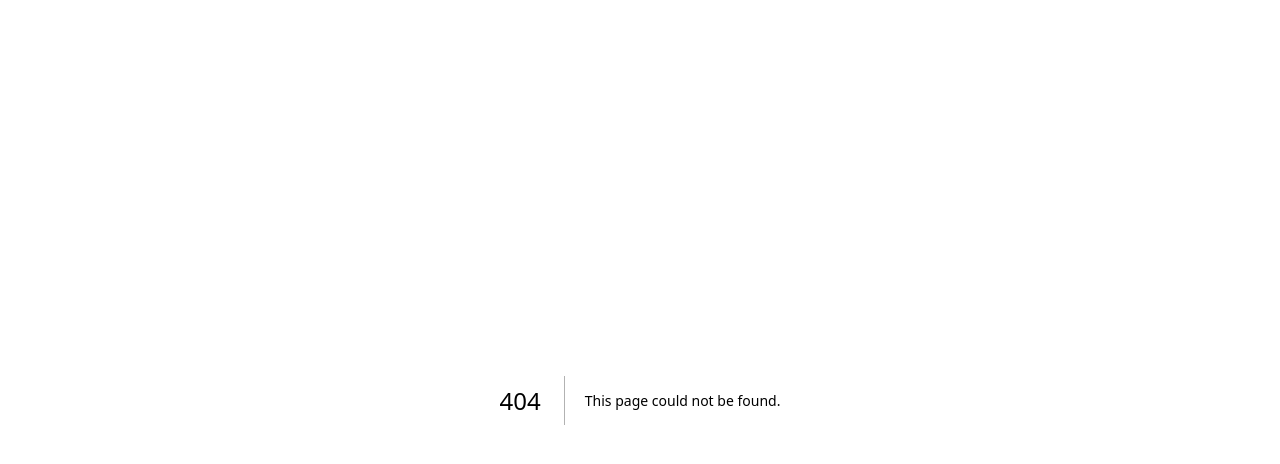
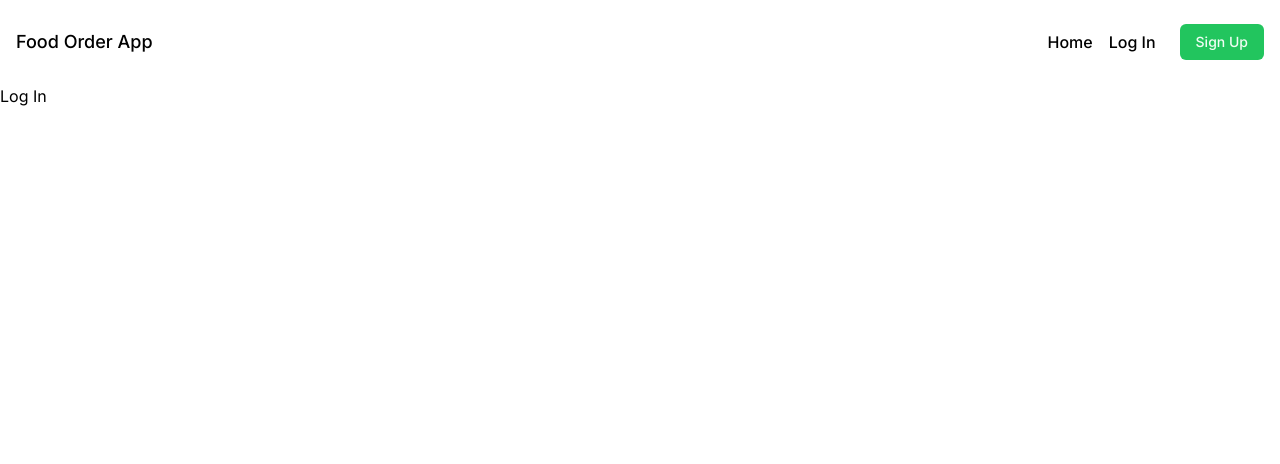
Before and after one commit to tianbuyung/food-delivery-app, a Next.js app in the folder frontend/: page /login in a window 1280 px wide. Before the commit this address had no page. Shown: the top 464 px of the page. Built offline with nearby package versions, Linux system fonts and the light colour scheme.

Commit message:
feat: create navigation bar and routes for home, register and login

```diff
--- a/frontend/app/layout.tsx
+++ b/frontend/app/layout.tsx
@@ -1,22 +1,27 @@
-import './globals.css'
-import type { Metadata } from 'next'
-import { Inter } from 'next/font/google'
+import "./globals.css";
+import type { Metadata } from "next";
+import { Inter } from "next/font/google";
 
-const inter = Inter({ subsets: ['latin'] })
+import Navigation from "@/components/Navigation";
+
+const inter = Inter({ subsets: ["latin"] });
 
 export const metadata: Metadata = {
-  title: 'Create Next App',
-  description: 'Generated by create next app',
-}
+  title: "Create Next App",
+  description: "Generated by create next app",
+};
 
 export default function RootLayout({
   children,
 }: {
-  children: React.ReactNode
+  children: React.ReactNode;
 }) {
   return (
     <html lang="en">
-      <body className={inter.className}>{children}</body>
+      <body className={inter.className}>
+        <Navigation />
+        {children}
+      </body>
     </html>
-  )
+  );
 }
--- /dev/null
+++ b/frontend/app/login/page.tsx
@@ -0,0 +1,5 @@
+/* pages/login.js */
+
+export default function LoginRoute() {
+  return <h1>Log In</h1>;
+}
--- /dev/null
+++ b/frontend/app/register/page.tsx
@@ -0,0 +1,5 @@
+/* pages/register.js */
+
+export default function RegisterRoute() {
+  return <h1>Sign Up</h1>;
+}
--- /dev/null
+++ b/frontend/components/Navigation.tsx
@@ -0,0 +1,43 @@
+import Link from "next/link";
+
+function Navigation() {
+  return (
+    <nav className="mx-auto flex justify-between p-6 px-4">
+      <div className="flex justify-between items-center w-full">
+        <div className="xl:w-1/3">
+          <Link
+            className="block text-lg max-w-max ext-coolGray-500 hover:text-coolGray-900 font-medium"
+            href="/"
+          >
+            Food Order App
+          </Link>
+        </div>
+
+        <div className="xl:block xl:w-1/3">
+          <div className="flex items-center justify-end">
+            <Link
+              className="text-coolGray-500 hover:text-coolGray-900 font-medium"
+              href="/"
+            >
+              Home
+            </Link>
+            <Link
+              className="inline-block py-2 px-4 mr-2 leading-5 text-coolGray-500 hover:text-coolGray-900 bg-transparent font-medium rounded-md"
+              href="/login"
+            >
+              Log In
+            </Link>
+            <Link
+              className="inline-block py-2 px-4 text-sm leading-5 text-green-50 bg-green-500 hover:bg-green-600 font-medium focus:ring-2 focus:ring-green-500 focus:ring-opacity-50 rounded-md"
+              href="/register"
+            >
+              Sign Up
+            </Link>
+          </div>
+        </div>
+      </div>
+    </nav>
+  );
+}
+
+export default Navigation;
```
